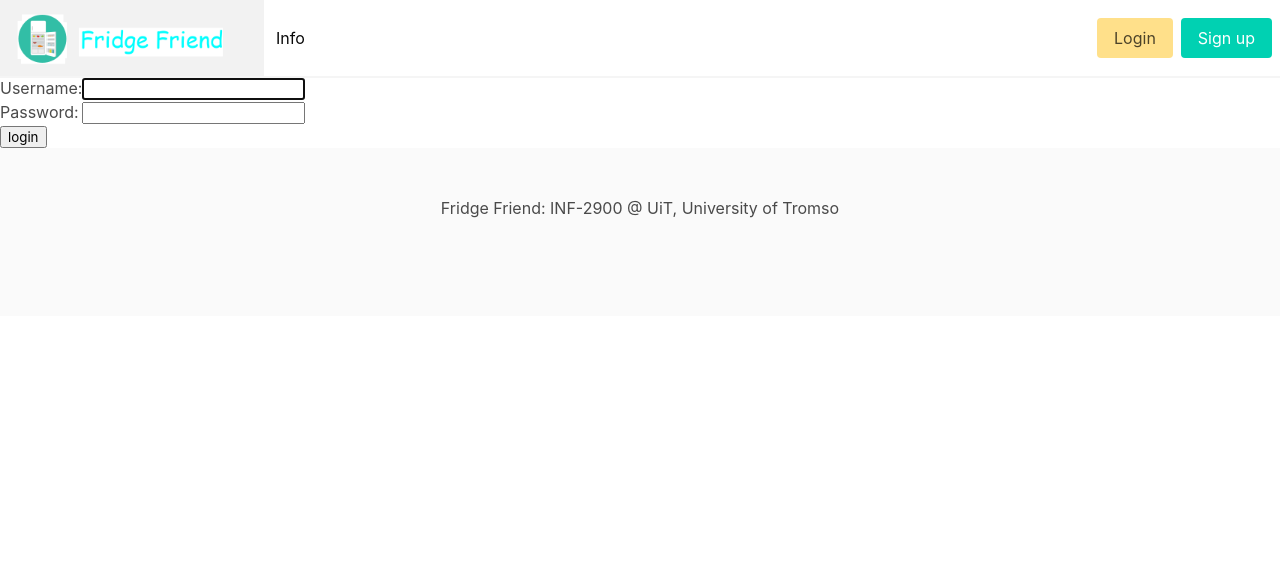
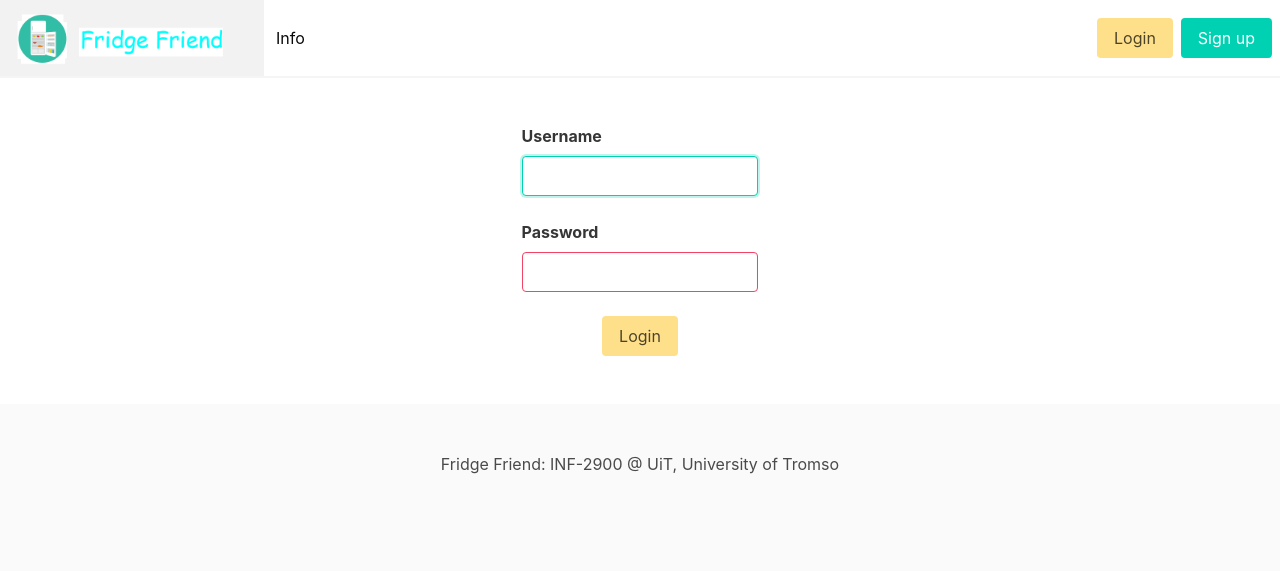
Before and after one commit to HakonVA/2900G6, a Django app: page /login in a window 1280 px wide. Shown: the top 571 px of the page. Run offline with Django 3.2, Linux system fonts and the light colour scheme.

Commit message:
update login/signup page with new css

```diff
--- a/project/templates/pages/loginpage.html
+++ b/project/templates/pages/loginpage.html
@@ -22,26 +22,34 @@
 <form method="post" action="{% url 'login' %}">
 {% csrf_token %}
 
-<!--
+<div class="columns is-centered">
+    <div class="column is-one-fifth mt-6">
+      <div class="field">
+        <label class="label">Username</label>
+          {{form.username|addcss:"input is-primary"}}
+      </div>
+    </div>
+  </div>
+
+  <div class="columns is-centered">
+    <div class="column is-one-fifth">
+      <div class="field">
+        <label class="label">Password</label>
+            {{form.password|addcss:"input is-danger"}}
+      </div>
+    </div>
+  </div>
+
+  <div class="columns is-centered has-text-centered">
+    <div class="column is-one-fifth mb-5">
+      <a class="button is-warning" type="submit" id="submit_login" value="login">Login</a>
+    </div>
+  </div>
 
 
--->
-<table>
-<tr>
-
-    <td>{{ form.username.label_tag }}</td>
-    <td id="username">{{ form.username }}</td>
+<input type="hidden" name="next" value="{{ next }}">
 
 
-</tr>
-<tr>
-    <td>{{ form.password.label_tag }}</td>
-    <td id="password">{{ form.password }}</td>
-</tr>
-</table>
-
-<input type="submit" value="login" id = "submit_login">
-<input type="hidden" name="next" value="{{ next }}">
 </form>
 
 {# Assumes you setup the password_reset view in your URLconf #}
```
